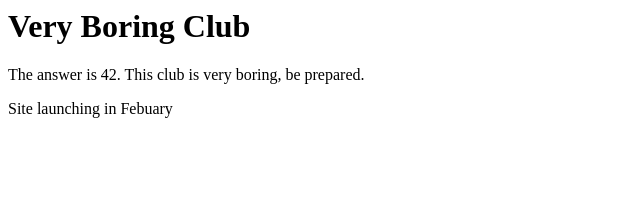
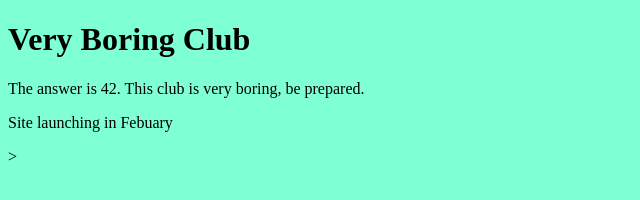
Before and after one commit to lolozhang/veryboring, a plain HTML site: page index.html in a window 1280 px wide. Shown: the whole page, without its empty margins (0-640 px from the left). Drawn offline with Linux system fonts and the light colour scheme.

Commit message:
added a green backgroung

```diff
--- /dev/null
+++ b/app.css
@@ -0,0 +1,4 @@
+body {
+    background-color: aquamarine;
+    color:black;
+}
--- a/index.html
+++ b/index.html
@@ -1,3 +1,14 @@
-<h1>Very Boring Club</h1>
-<p>The answer is 42. This club is very boring, be prepared.</p>
-<p>Site launching in Febuary</p>
+<!doctype html>
+<html>
+    <head>
+        <title>Very boring clab, just boring</title>
+        <meta name="viewport" content="width=device-width, initial-scale=1">
+        <link rel="stylesheet" href="app.css">
+    </head>
+    <body>
+        <h1>Very Boring Club</h1>
+        <p>The answer is 42. This club is very boring, be prepared.</p>
+        <p>Site launching in Febuary</p>
+
+    </body>
+</html>>
```
